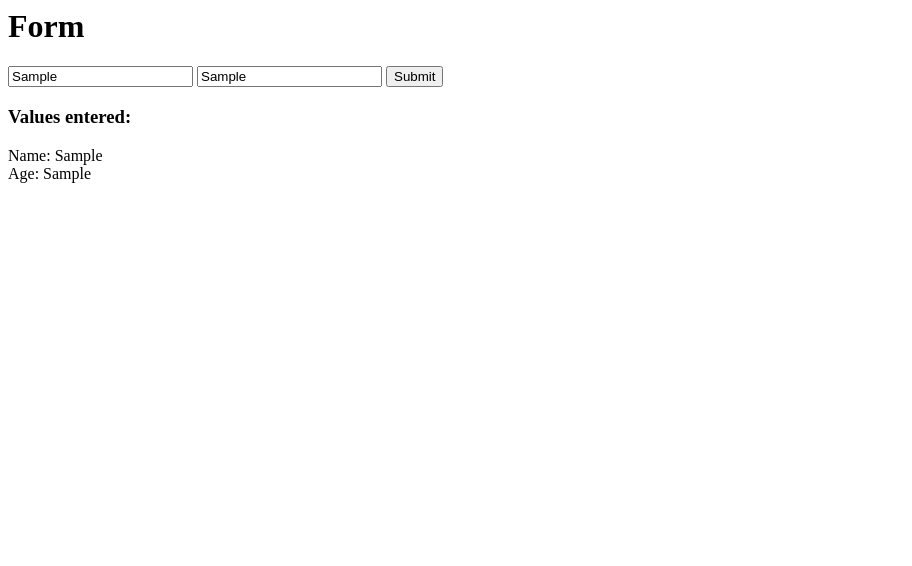
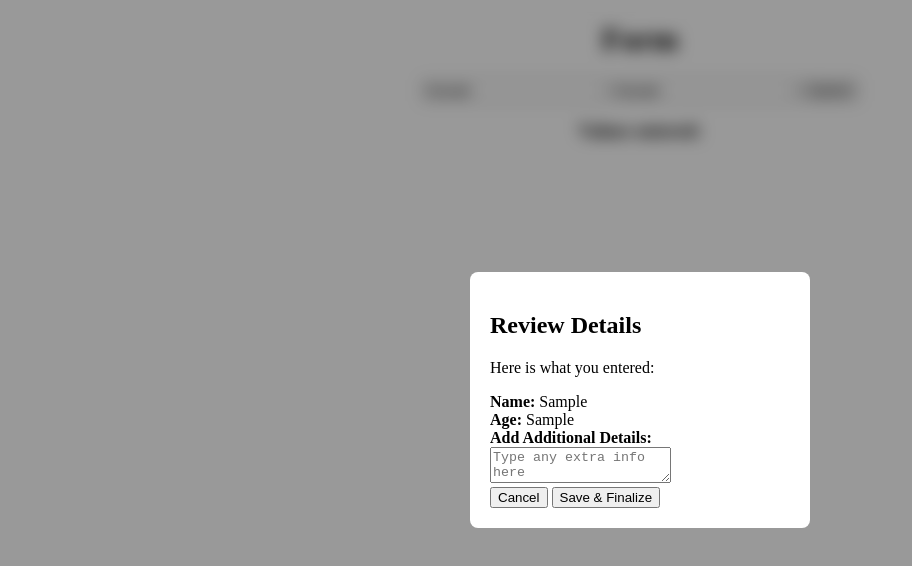
Before and after one commit to ArnavB11/Intern_tasks, a plain HTML site: page index.html in a window 1280 px wide. Both pictures are taken after typing "Sample", "Sample" into the empty fields and a click on the button "Submit". Shown: the whole page, without its empty margins (0-912 px from the left). Drawn offline with Linux system fonts and the light colour scheme.

Commit message:
Second commit

```diff
--- a/index.html
+++ b/index.html
@@ -1,23 +1,92 @@
+<!DOCTYPE html>
 <html>
     <head>
-        <title>
-            Javascript form Task
-        </title>
+        <title>Javascript form Task</title>
+        <style>
+            .overlay {
+                position: fixed;
+                top: 0;
+                left: 0;
+                width: 100vw;
+                height: 100vh;
+                background: rgba(0, 0, 0, 0.4);
+                backdrop-filter: blur(8px);
+                display: flex;
+                justify-content: center;
+                align-items: center;
+            }
+
+            .modal-box {
+                background: white;
+                padding: 20px;
+                border-radius: 8px;
+                width: 300px;
+            }
+
+            .hidden {
+                display: none !important;
+            }
+        </style>
     </head>
     <body>
-        <h1>Form</h1>
-        <form>
+        <h1 style="text-align: center;">Form</h1>
+        <form align="center">
             <input type="text" id="name" required placeholder="Enter your name"></input>
             <input type="text" id="age" required placeholder="Enter your age"></input>
             <button type="button" onclick="SubmitForm()">Submit</button>
         </form>
-        <h3>Values entered:</h3>
+
+        <h3 style="text-align: center;">Values entered:</h3>
         <div id="output"></div>
+
+        <div id="modalOverlay" class="overlay hidden">
+            <div class="modal-box">
+                <h2>Review Details</h2>
+                <p>Here is what you entered:</p>
+
+                <div id="modalSummary"></div>
+
+                <div class="additional_input">
+                    <label for="extra"><strong>Add Additional Details:</strong></label>
+                    <textarea id="extra" placeholder="Type any extra info here"></textarea>
+                </div>
+
+                <div class="modal-actions">
+                    <button type="button" onclick="CloseModal()">Cancel</button>
+                    <button type="button" onclick="SaveAllDetails()">Save & Finalize</button>
+                </div>
+            </div>
+        </div>
         <script>
-            function SubmitForm(){
-                const name=document.getElementById("name").value;
-                const age=document.getElementById("age").value;
-                document.getElementById("output").innerHTML="Name: "+name+"<br>Age: "+age+"</br>";
+            let tempName = "";
+            let tempAge = "";
+
+            function SubmitForm() {
+                tempName = document.getElementById("name").value;
+                tempAge = document.getElementById("age").value;
+                if (!tempName || !tempAge) {
+                    alert("Please fill out both Name and Age fields first!");
+                    return;
+                }
+                document.getElementById("modalSummary").innerHTML = "<strong>Name:</strong> " + tempName + "<br><strong>Age:</strong> " + tempAge;
+                document.getElementById("modalOverlay").classList.remove("hidden");
+            }
+
+            function CloseModal() {
+                document.getElementById("extra").value = "";
+                document.getElementById("modalOverlay").classList.add("hidden");
+            }
+
+            function SaveAllDetails() {
+                const extraDetails = document.getElementById("extra").value;
+
+                let finalOutput = "Name: " + tempName + "<br>Age: " + tempAge;
+                if (extraDetails.trim() !== "") {
+                    finalOutput += "<br>Additional Info: " + extraDetails;
+                }
+
+                document.getElementById("output").innerHTML = finalOutput;
+                CloseModal();
             }
         </script>
     </body>
```
